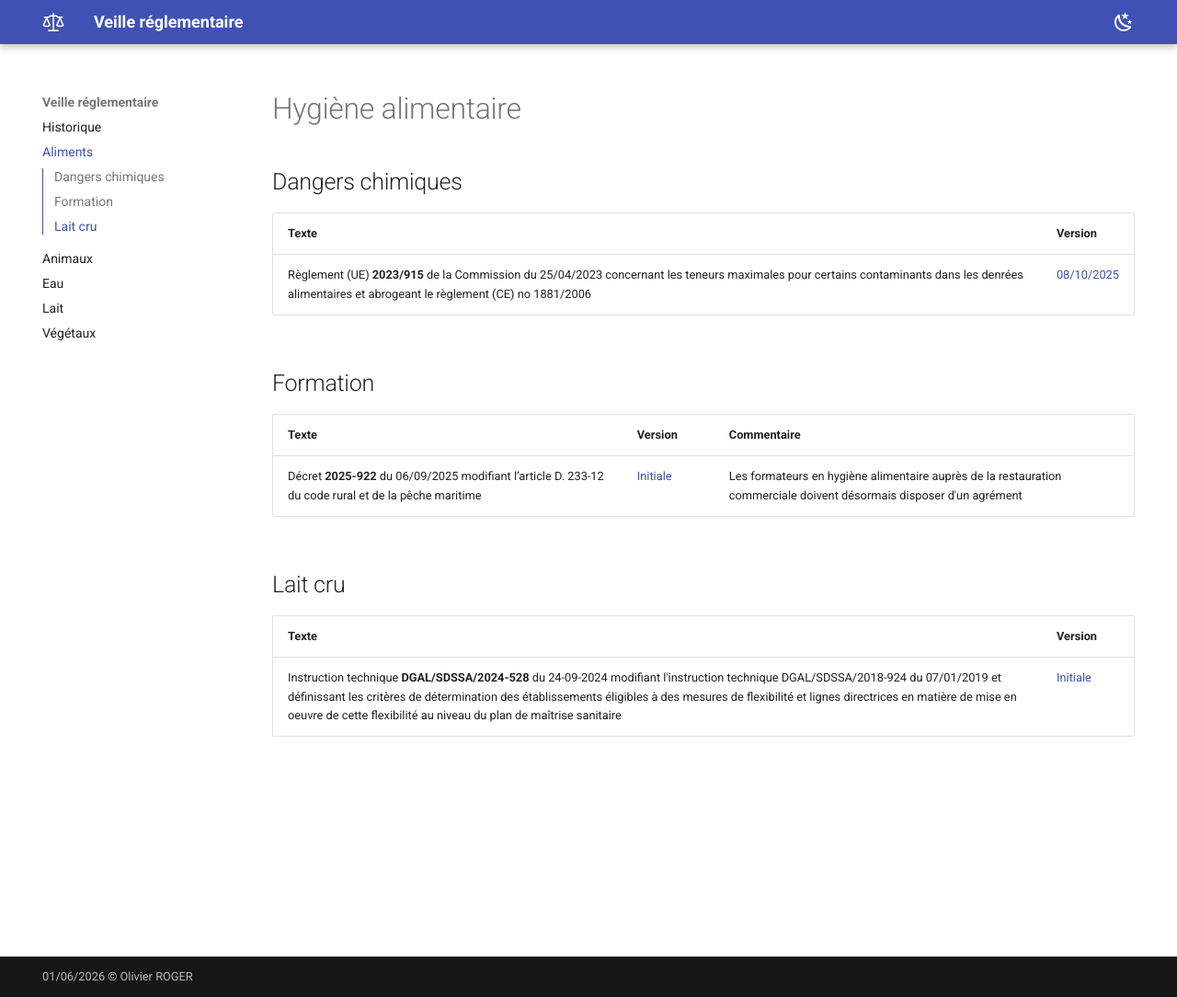
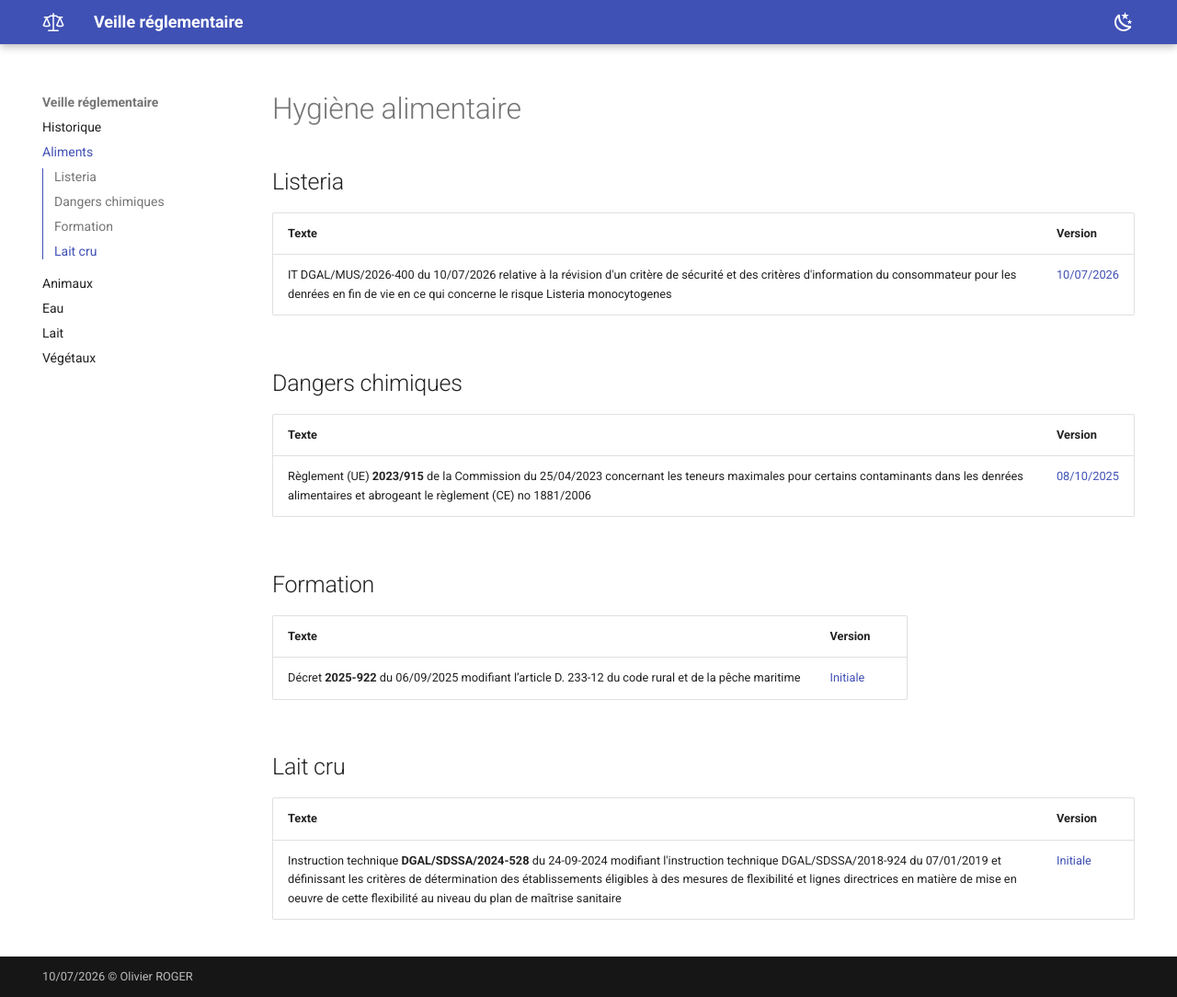
Before and after one commit to olivier-roger-vet/veille-reglementaire, an MkDocs documentation site: the page built from docs/hygiene_alimentaire.md, in a window 1280 px wide and 1084 px high. Shown: the whole window at 92% size. Built offline with MkDocs 1.6.1 and Material for MkDocs 9.7.7, drawn with Linux system fonts in a browser that asks for light colours.

Commit message:
MAJ : FCO + Listeria

```diff
--- a/docs/hygiene_alimentaire.md
+++ b/docs/hygiene_alimentaire.md
@@ -1,4 +1,10 @@
 # Hygiène alimentaire
+
+## Listeria
+
+| Texte                                                                                                                                                                                                               | Version                                                                    |
+| ------------------------------------------------------------------------------------------------------------------------------------------------------------------------------------------------------------------- | -------------------------------------------------------------------------- |
+| IT DGAL/MUS/2026-400 du 10/07/2026 relative à la révision d'un critère de sécurité et des critères d'information du consommateur pour les denrées en fin de vie en ce qui concerne le risque Listeria monocytogenes | [10/07/2026](https://info.agriculture.gouv.fr/boagri/instruction-2026-400) |
 
 ## Dangers chimiques
 
@@ -9,9 +15,9 @@
 
 ## Formation
 
-| Texte                                                                                                 | Version                                                                                                 | Commentaire                                                                                                          |
-| ----------------------------------------------------------------------------------------------------- | ------------------------------------------------------------------------------------------------------- | -------------------------------------------------------------------------------------------------------------------- |
-| Décret **2025-922** du 06/09/2025 modifiant l’article D. 233-12 du code rural et de la pêche maritime | [Initiale](https://www.legifrance.gouv.fr/download/pdf?id=rb8gm4rObqLryfLTFw-FBTkhrqEkpM01d0ueR1WkGMM=) | Les formateurs en hygiène alimentaire auprès de la restauration commerciale doivent désormais disposer d'un agrément |
+| Texte                                                                                                 | Version                                                                                                 |
+| ----------------------------------------------------------------------------------------------------- | ------------------------------------------------------------------------------------------------------- |
+| Décret **2025-922** du 06/09/2025 modifiant l’article D. 233-12 du code rural et de la pêche maritime | [Initiale](https://www.legifrance.gouv.fr/download/pdf?id=rb8gm4rObqLryfLTFw-FBTkhrqEkpM01d0ueR1WkGMM=) |
 
 
 ## Lait cru
--- a/mkdocs.yml
+++ b/mkdocs.yml
@@ -83,7 +83,7 @@ extra:
       - accept
       - reject
   generator: false
-copyright: 01/06/2026 &copy; Olivier ROGER
+copyright: 10/07/2026 &copy; Olivier ROGER
 markdown_extensions:
   - abbr
   - admonition
```
Also changed, not shown: docs/index.md (+2 -0 lines), docs/sante_animale.md (+1 -0 lines).
